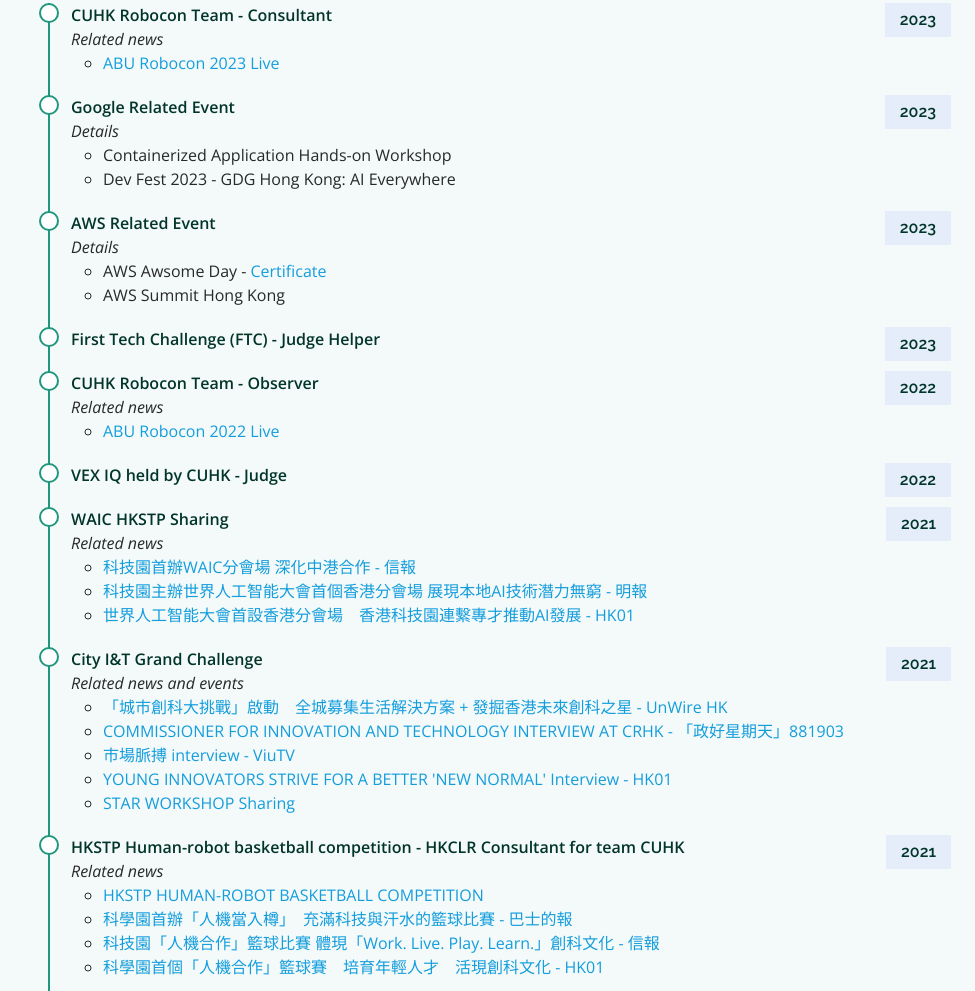
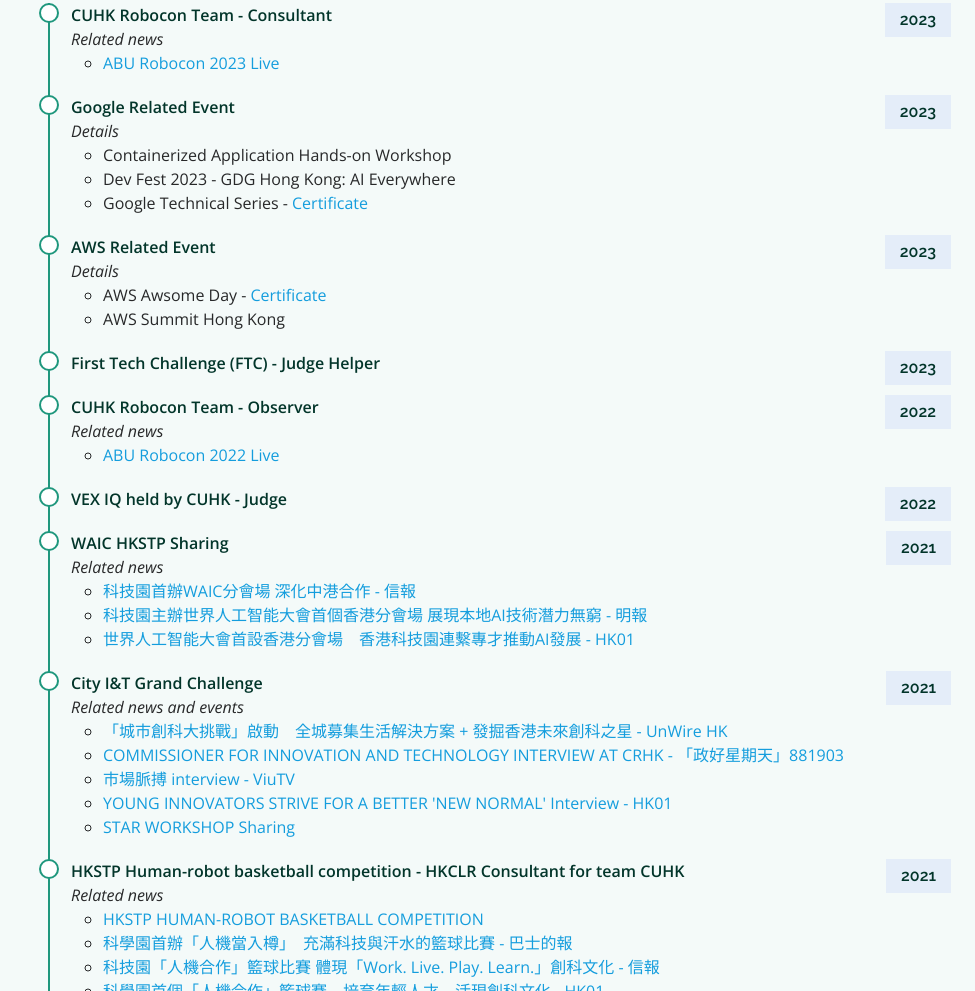
Before and after one commit to jeff214103/personal-webpage, a plain HTML site: page index.html in a window 1280 px wide. Shown: the part 8758-9749 px from the top of the page, without its empty margins (305-1280 px from the left). Drawn offline with nearby package versions, Linux system fonts and the light colour scheme.

Commit message:
Update google achievement

```diff
--- a/index.html
+++ b/index.html
@@ -1165,6 +1165,8 @@
                     <li>Containerized Application Hands-on Workshop
                     </li>
                     <li>Dev Fest 2023 - GDG Hong Kong: AI Everywhere
+                    </li><li>
+                      Google Technical Series - <a href="assets/file/google_technical_series_cert.pdf">Certificate</a>
                     </li>
                   </ul>
                 </li>
```
Also changed, not shown: assets/file/google_technical_series_batch.png (added), 1 other file.
